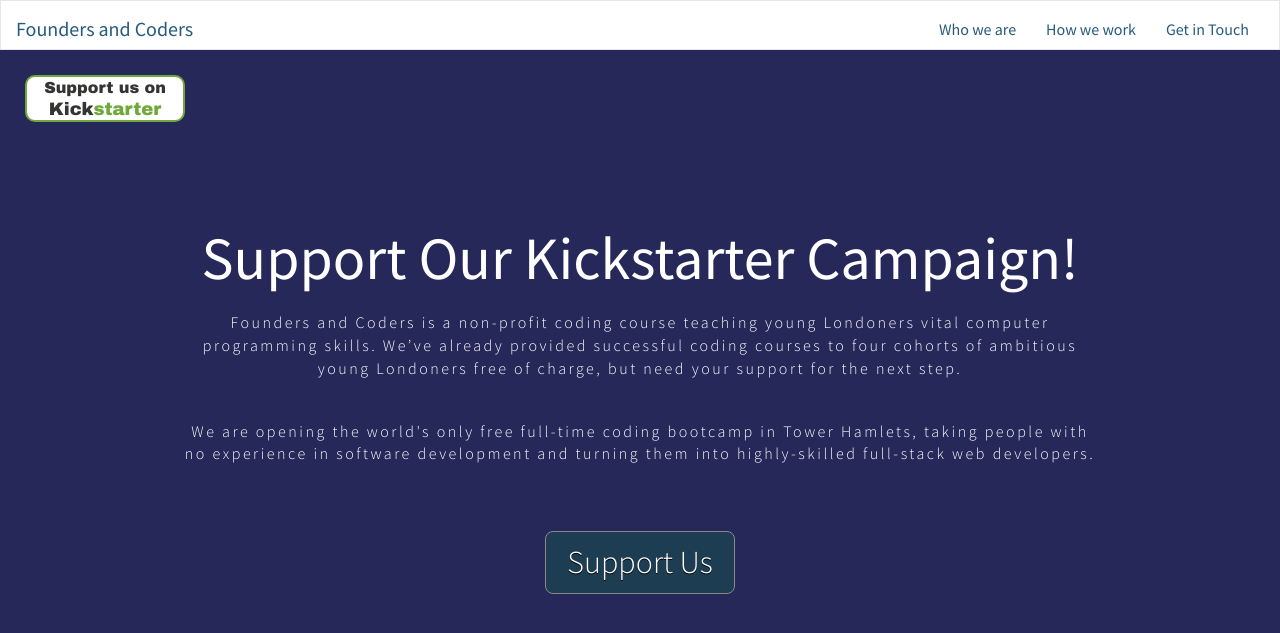
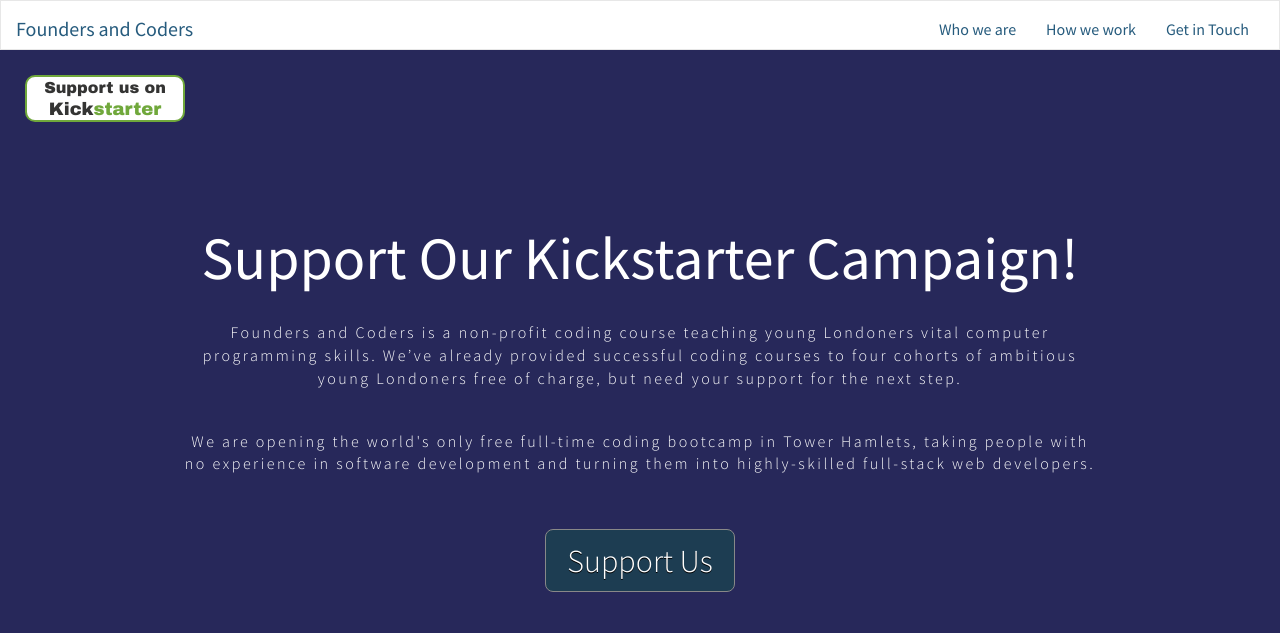
Before and after one commit to sofer/foundersandcoders, a Jekyll site: the page built from index.html, in a window 1280 px wide and 900 px high. Shown: the top 633 px of the window. Built offline with Jekyll 4.4.1, drawn with Linux system fonts in a browser that asks for light colours; nearby versions of some CDN libraries.

Commit message:
adjusting title spacing

```diff
--- a/css/main.css
+++ b/css/main.css
@@ -296,6 +296,7 @@
 .kickstarter .container h1 {
   font-size: 60px;
   color: #ffffff;
+  padding-bottom: 10px;
 }
 .kickstarter .container a {
   margin-top: 20px;
@@ -317,7 +318,7 @@
   font-family: "Source Sans Pro", sans-serif;
   text-decoration: none;
   vertical-align: middle;
-  margin-top: 4%;
+  margin-top: 3%;
 }
 .kickstarter .container a button:hover {
   border: 1px solid #0a3c59;
--- a/css/main.scss
+++ b/css/main.scss
@@ -320,7 +320,8 @@
         text-decoration: none;
         h1 {
             font-size: 60px;
-            color: #ffffff
+            color: #ffffff;
+            padding-bottom: 10px;
         }
         a {
             margin-top: 20px;
@@ -341,7 +342,7 @@
                    font-family: $FONT;
                    text-decoration: none;
                    vertical-align: middle;
-                   margin-top: 4%;
+                   margin-top: 3%;
             }
             button:hover {
                border: 1px solid #0a3c59;
```
Also changed, not shown: 1 other file.
